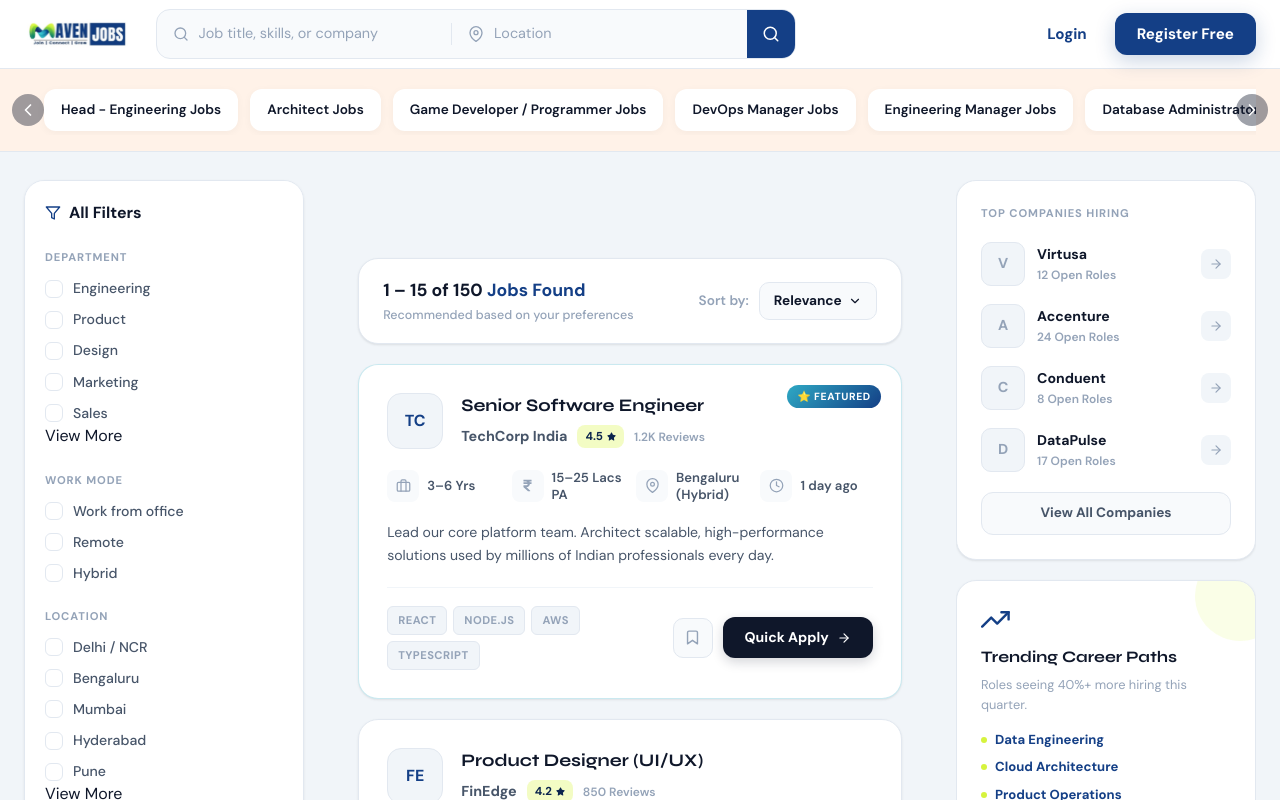
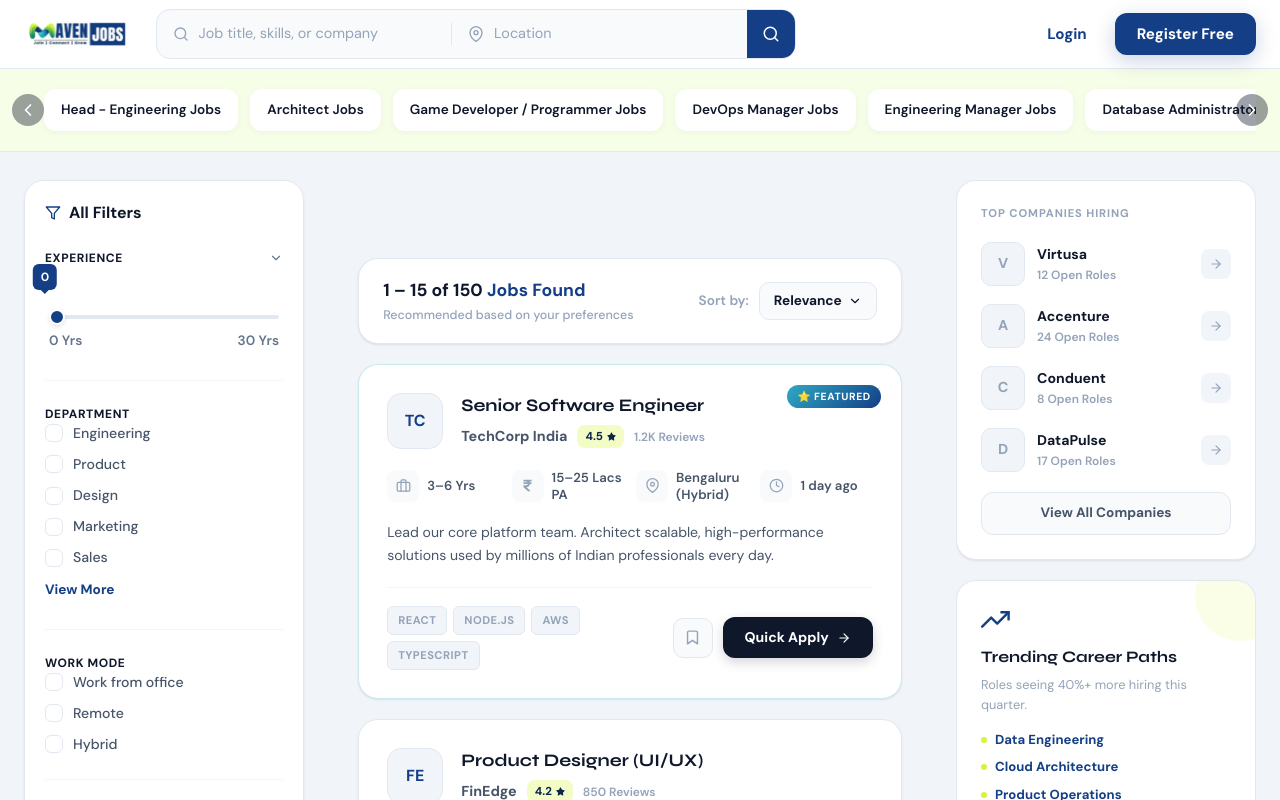
Before and after one commit to GODslayer003/MavenJobs, a React (Vite) app in the folder client/: page /jobs in a window 1280 px wide. Shown: the top 800 px of the page. Built offline with nearby package versions, Linux system fonts and the light colour scheme.

Commit message:
Upgrading

```diff
--- a/client/src/pages/JobListingPage.css
+++ b/client/src/pages/JobListingPage.css
@@ -120,7 +120,7 @@
 
 /* ── Top Categories Strip ── */
 .jlp-top-categories-wrapper {
-  background-color: #fff2e8; /* Soft peach/orange background as shown in image */
+  background-color: #f7fee7; /* Light lime green background as requested */
   padding: 16px 0;
   border-bottom: 1px solid var(--border);
 }
@@ -259,15 +259,91 @@
 }
 .jlp-clear-btn:hover { text-decoration: underline; }
 
-.jlp-filter-group { margin-bottom: 24px; }
-.jlp-filter-group:last-child { margin-bottom: 0; }
+.jlp-filter-group {
+  margin-bottom: 24px;
+  border-bottom: 1px solid #f1f5f9;
+  padding-bottom: 24px;
+}
+.jlp-filter-group:last-child {
+  border-bottom: none;
+  margin-bottom: 0;
+}
+.jlp-filter-group-header {
+  display: flex;
+  align-items: center;
+  justify-content: space-between;
+  margin-bottom: 12px;
+  cursor: pointer;
+}
 .jlp-filter-group-label {
-  font-size: 0.7rem;
-  font-weight: 800;
+  font-size: 0.75rem;
+  font-weight: 700;
   text-transform: uppercase;
-  letter-spacing: 0.08em;
-  color: var(--text-muted);
+  letter-spacing: 0.05em;
+  color: #0f172a;
+}
+.jlp-group-arrow {
+  color: #64748b;
+}
+
+/* Experience Slider */
+.jlp-exp-slider-container {
+  padding: 10px 4px 4px;
+  position: relative;
+  margin-top: 25px;
+}
+.jlp-exp-tooltip {
+  position: absolute;
+  top: -28px;
+  transform: translateX(-50%);
+  background: #143f86;
+  color: #fff;
+  font-size: 0.75rem;
+  font-weight: 700;
+  padding: 4px 8px;
+  border-radius: 6px;
+  pointer-events: none;
+  white-space: nowrap;
+}
+.jlp-exp-tooltip::after {
+  content: "";
+  position: absolute;
+  bottom: -4px;
+  left: 50%;
+  transform: translateX(-50%);
+  border-left: 4px solid transparent;
+  border-right: 4px solid transparent;
+  border-top: 4px solid #143f86;
+}
+.jlp-exp-slider {
+  -webkit-appearance: none;
+  width: 100%;
+  height: 4px;
+  border-radius: 2px;
+  outline: none;
   margin-bottom: 12px;
+  cursor: pointer;
+}
+.jlp-exp-slider::-webkit-slider-thumb {
+  -webkit-appearance: none;
+  width: 16px;
+  height: 16px;
+  background: #143f86;
+  border-radius: 50%;
+  cursor: pointer;
+  transition: all 0.2s;
+  border: 2px solid #fff;
+  box-shadow: 0 2px 4px rgba(0,0,0,0.1);
+}
+.jlp-exp-slider::-webkit-slider-thumb:hover {
+  transform: scale(1.1);
+}
+.jlp-exp-labels {
+  display: flex;
+  justify-content: space-between;
+  font-size: 0.85rem;
+  font-weight: 600;
+  color: #64748b;
 }
 .jlp-filter-options { display: flex; flex-direction: column; gap: 10px; }
 .jlp-filter-option {
@@ -803,6 +879,175 @@
 }
 .jlp-footer-bottom-links a:hover { color: #ffffff; }
 
+/* ── View More Modal ── */
+.jlp-view-more-btn {
+  background: none;
+  border: none;
+  color: var(--brand-blue);
+  font-size: 0.85rem;
+  font-weight: 700;
+  cursor: pointer;
+  padding: 4px 0;
+  margin-top: 8px;
+  transition: all 0.2s;
+  font-family: inherit;
+}
+.jlp-view-more-btn:hover {
+  text-decoration: underline;
+  opacity: 0.8;
+}
+
+.jlp-modal-overlay {
+  position: fixed;
+  top: 0;
+  left: 0;
+  right: 0;
+  bottom: 0;
+  background: rgba(15, 23, 42, 0.4);
+  display: flex;
+  align-items: center;
+  justify-content: center;
+  z-index: 2000;
+  backdrop-filter: blur(4px);
+  animation: fadeIn 0.3s ease;
+}
+
+.jlp-modal-content {
+  background: #ffffff;
+  width: 90%;
+  max-width: 800px;
+  max-height: 85vh;
+  border-radius: 20px;
+  display: flex;
+  flex-direction: column;
+  box-shadow: 0 25px 50px -12px rgba(0, 0, 0, 0.25);
+  animation: slideUp 0.3s cubic-bezier(0.34, 1.56, 0.64, 1);
+  overflow: hidden;
+}
+
+.jlp-modal-header {
+  padding: 24px 32px;
+  border-bottom: 1px solid #f1f5f9;
+  display: flex;
+  align-items: center;
+  justify-content: space-between;
+}
+.jlp-modal-title {
+  font-size: 1.25rem;
+  font-weight: 700;
+  color: #0f172a;
+  margin: 0;
+}
+.jlp-modal-close {
+  background: #f8fafc;
+  border: none;
+  width: 32px;
+  height: 32px;
+  border-radius: 50%;
+  display: flex;
+  align-items: center;
+  justify-content: center;
+  cursor: pointer;
+  font-size: 1rem;
+  color: #64748b;
+  transition: all 0.2s;
+}
+.jlp-modal-close:hover {
+  background: #f1f5f9;
+  color: #0f172a;
+}
+
+.jlp-modal-body {
+  padding: 32px;
+  overflow-y: auto;
+  flex: 1;
+}
+
+/* Custom scrollbar for modal body */
+.jlp-modal-body::-webkit-scrollbar {
+  width: 8px;
+}
+.jlp-modal-body::-webkit-scrollbar-track {
+  background: #f8fafc;
+}
+.jlp-modal-body::-webkit-scrollbar-thumb {
+  background: #cbd5e1;
+  border-radius: 10px;
+}
+.jlp-modal-body::-webkit-scrollbar-thumb:hover {
+  background: #94a3b8;
+}
+
+.jlp-modal-grid {
+  display: grid;
+  grid-template-columns: repeat(auto-fill, minmax(200px, 1fr));
+  gap: 20px;
+}
+
+.jlp-modal-body .jlp-filter-option {
+  padding: 8px;
+  border-radius: 10px;
+  transition: all 0.2s;
+}
+.jlp-modal-body .jlp-filter-option:hover {
+  background: #f8fafc;
+}
+
+.jlp-option-count {
+  color: var(--text-muted);
+  font-weight: 500;
+  margin-left: 4px;
+}
+
+.jlp-modal-footer {
+  padding: 20px 32px;
+  border-top: 1px solid #f1f5f9;
+  display: flex;
+  justify-content: flex-end;
+  background: #ffffff;
+}
+
+.jlp-modal-apply-btn {
+  background: var(--brand-blue);
+  color: #ffffff;
+  border: none;
+  padding: 12px 36px;
+  border-radius: 14px;
+  font-weight: 700;
+  font-size: 1rem;
+  cursor: pointer;
+  transition: all 0.2s;
+  box-shadow: 0 4px 12px rgba(20, 63, 134, 0.2);
+  font-family: inherit;
+}
+.jlp-modal-apply-btn:hover {
+  transform: translateY(-2px);
+  box-shadow: 0 8px 20px rgba(20, 63, 134, 0.3);
+}
+
+@keyframes fadeIn {
+  from { opacity: 0; }
+  to { opacity: 1; }
+}
+
+@keyframes slideUp {
+  from { transform: translateY(20px); opacity: 0; }
+  to { transform: translateY(0); opacity: 1; }
+}
+
+/* Mobile adjustments */
+@media (max-width: 640px) {
+  .jlp-modal-grid {
+    grid-template-columns: 1fr;
+  }
+  .jlp-modal-content {
+    width: 100%;
+    height: 100%;
+    max-height: 100%;
+    border-radius: 0;
+  }
+}
+
 @media (max-width: 980px) {
   .jlp-footer-grid { grid-template-columns: 1fr 1fr; }
 }
--- a/client/src/pages/JobListingPage.jsx
+++ b/client/src/pages/JobListingPage.jsx
@@ -21,7 +21,7 @@
       "Nashik", "Chandigarh", "Mohali", "Gurugram", "Noida", "Dehradun", "Kochi"
     ]
   },
-  { id: "salary", label: "Salary", options: ["0–3 Lakhs", "3–6 Lakhs", "6–10 Lakhs", "10–15 Lakhs", "15+ Lakhs"] },
+  { id: "salaryRange", label: "Salary", options: ["0–3 Lakhs", "3–6 Lakhs", "6–10 Lakhs", "10–15 Lakhs", "15+ Lakhs"] },
   { id: "type", label: "Company Type", options: ["Corporate", "Foreign MNC", "Indian MNC", "Startup"] },
 ];
 
@@ -105,6 +105,7 @@
   const [showSort, setShowSort] = useState(false);
   const [activeModal, setActiveModal] = useState(null); // stores catId if modal is open
   const [draftFilters, setDraftFilters] = useState({}); // local state for modal
+  const [expRange, setExpRange] = useState(0);
 
   const JOBS_PER_PAGE = 15;
   const { openLogin, openRegister } = useAuth();
@@ -151,6 +152,15 @@
     setActiveModal(null);
   };
 
+  useEffect(() => {
+    if (activeModal) {
+      document.body.style.overflow = "hidden";
+    } else {
+      document.body.style.overflow = "unset";
+    }
+    return () => { document.body.style.overflow = "unset"; };
+  }, [activeModal]);
+
   const hasFilters = Object.values(filters).some(arr => arr.length > 0);
 
   // Filter and Sort Logic
@@ -161,17 +171,19 @@
     }
     // Category match
     for (const [catId, selectedOpts] of Object.entries(filters)) {
-      if (selectedOpts.length === 0) continue;
+      if (selectedOpts.length > 0) {
+        const jobVal = job[catId];
+        if (!selectedOpts.includes(jobVal)) return false;
+      }
+    }
 
-      const jobVal =
-        catId === "dept" ? job.dept :
-          catId === "mode" ? job.mode :
-            catId === "loc" ? job.loc :
-              catId === "salary" ? job.salaryRange :
-                catId === "type" ? job.type : null;
+    // Experience match
+    if (expRange > 0) {
+      // Parse job exp (e.g., "3–6 Yrs")
+      const minJobExp = parseInt(job.exp.split("–")[0]) || 0;
+      if (minJobExp > expRange) return false;
+    }
 
-      if (!selectedOpts.includes(jobVal)) return false;
-    }
     return true;
   }).sort((a, b) => {
     if (sortBy === "newest") return b.date - a.date;
@@ -255,9 +267,40 @@
               <div className="jlp-filter-title">
                 <FiFilter size={16} /> All Filters
               </div>
-              {hasFilters && (
-                <button className="jlp-clear-btn" onClick={() => setFilters({})}>Clear All</button>
-              )}
+              {hasFilters || expRange > 0 ? (
+                <button className="jlp-clear-btn" onClick={() => { setFilters({}); setExpRange(0); }}>Clear All</button>
+              ) : null}
+            </div>
+
+            {/* Experience Slider */}
+            <div className="jlp-filter-group">
+              <div className="jlp-filter-group-header">
+                <div className="jlp-filter-group-label">Experience</div>
+                <FiChevronDown size={14} className="jlp-group-arrow" />
+              </div>
+              <div className="jlp-exp-slider-container">
+                <div className="jlp-exp-tooltip" style={{ left: `${(expRange / 30) * 100}%` }}>
+                  {expRange}
+                </div>
+                <input
+                  type="range"
+                  min="0"
+                  max="30"
+                  value={expRange}
+                  onChange={(e) => {
+                    setExpRange(parseInt(e.target.value));
+                    setCurrentPage(1);
+                  }}
+                  style={{
+                    background: `linear-gradient(to right, #143f86 0%, #143f86 ${(expRange / 30) * 100}%, #e2e8f0 ${(expRange / 30) * 100}%, #e2e8f0 100%)`
+                  }}
+                  className="jlp-exp-slider"
+                />
+                <div className="jlp-exp-labels">
+                  <span>0 Yrs</span>
+                  <span>30 Yrs</span>
+                </div>
+              </div>
             </div>
 
             {FILTER_CATEGORIES.map(cat => {
```
